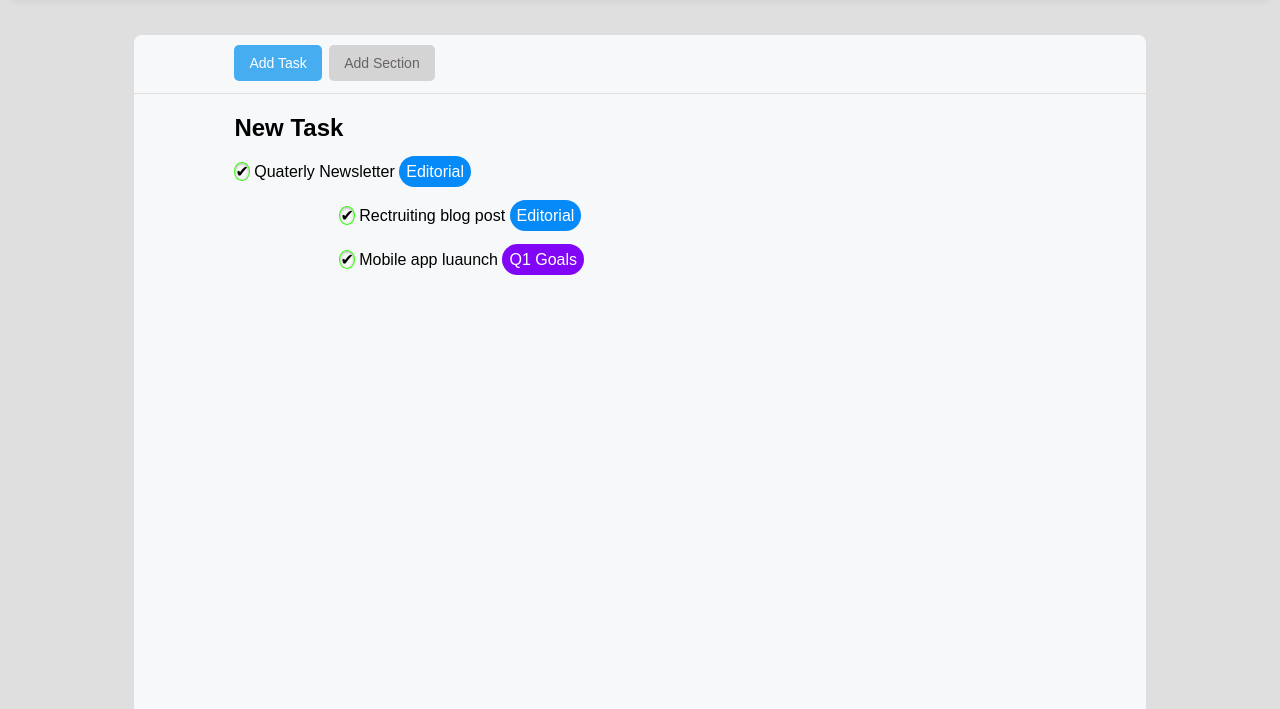
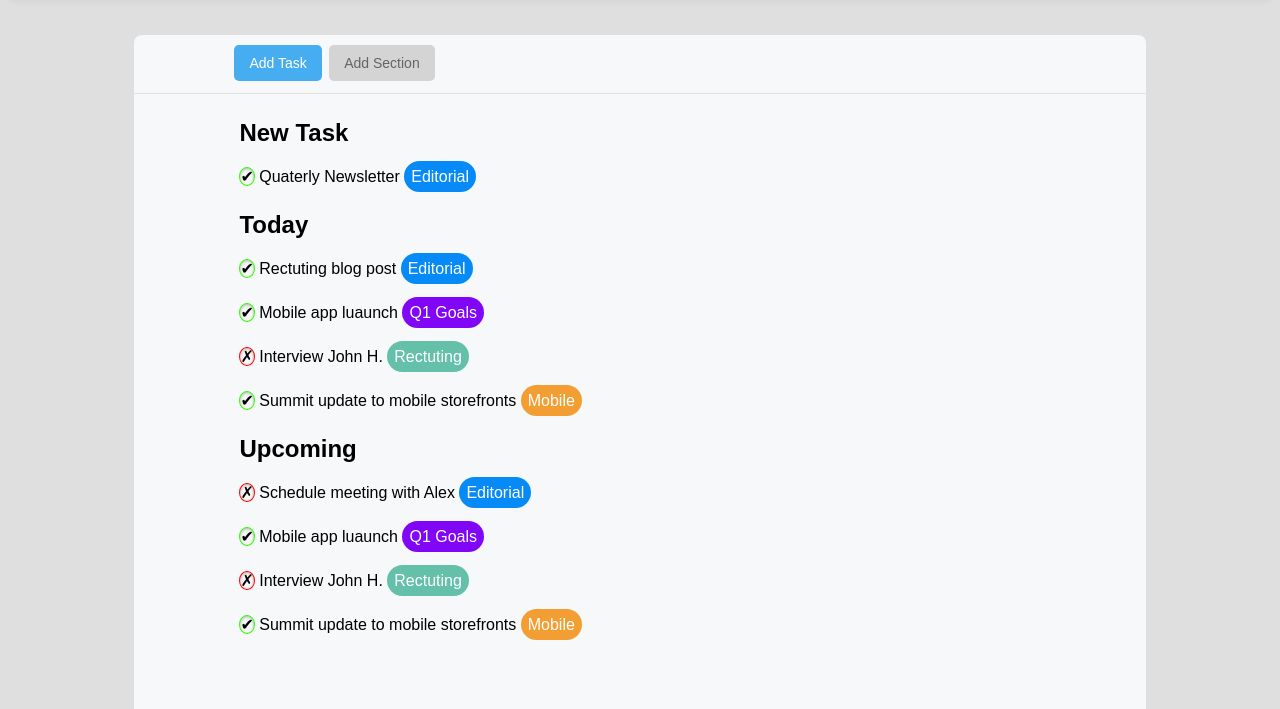
Before and after one commit to Gabbocnc/html-css-toboolist, a plain HTML site: page index.html in a window 1280 px wide. Shown: the part 91-800 px from the top of the page. Drawn offline with Linux system fonts and the light colour scheme; files whose address does not match are found by name.

Commit message:
add list

```diff
--- a/css/style.css
+++ b/css/style.css
@@ -82,12 +82,15 @@ body{
 
 
 .list{
-    margin: auto;
-    margin-left:
+    margin-left: 0;
+    padding-left: 0;
+    ;
 }
+
 ol{
+    padding-left: ;
     margin: 25px
-}
+ }
 .goals{
     border-radius: 25px;
     background: #8106f5;
@@ -97,5 +100,28 @@ ol{
 }
 
 .Section{
-    padding-left:100px;
+    padding-left: 40px;
 }
+
+.Rectruiting{
+    border-radius: 25px;
+    background: #64c0a9;
+    padding: 7px;
+    color: white;
+}
+.mobile{
+    border-radius: 25px;
+    background: #f29e33;
+    padding: 7px;
+    color: white;
+}
+
+#cancel{
+    left:0; top: 2px;
+    width: 30px;
+    height: 30px;
+    border: 1px solid #ff0000;
+    background: #f8f8f8;
+    border-radius: 50%;
+    box-shadow: inset 0 1px 3px rgba(0,0,0,.3)
+}
--- a/index.html
+++ b/index.html
@@ -26,27 +26,68 @@
                 <button id="Task">Add Task</button>
                 <button id="add_section">Add Section</button>
             </div>
+
             <div class="Section">
+                <ul class="list">
+                    <ol>
                         <h2>New Task</h2>
                         <span id="check">✔</span>
                         <span>Quaterly Newsletter</span>
                         <span class="editorial">Editorial</span>
+                    </ol>
 
-            <ul class="list">
                     <ol>
+                        <h2>Today</h2>
                         <span id="check">✔</span>
-                    Rectruiting blog post
+                        <span>Rectuting blog post</span>
                         <span class="editorial">Editorial</span>
                     </ol>
                     <ol>
                         <span id="check">✔</span>
-                    Mobile app luaunch
+                        <span>Mobile app luaunch</span>
                         <span class="goals">Q1 Goals</span>
                     </ol>
                     <ol>
+                        <span id="cancel">&#x2717</span>
+                        <span>Interview John H.</span>
+                        <span class="Rectruiting">Rectuting</span>
+                    </ol>
+                    <ol>
+                        <span id="check">✔</span>
+                        <span>Summit update to mobile storefronts</span>
+                        <span class="mobile">Mobile</span>
+                    </ol>
 
+                    <ol>
+                        <h2>Upcoming</h2>
+                        <span id="cancel">&#x2717</span>
+                        <span>Schedule meeting with Alex</span>
+                        <span class="editorial">Editorial</span>
                     </ol>
-                <ol></ol>
+                    <ol>
+                        <span id="check">✔</span>
+                        <span>Mobile app luaunch</span>
+                        <span class="goals">Q1 Goals</span>
+                    </ol>
+                    <ol>
+                        <span id="cancel">&#x2717</span>
+                        <span>Interview John H.</span>
+                        <span class="Rectruiting">Rectuting</span>
+                    </ol>
+                    <ol>
+                        <span id="check">✔</span>
+                        <span>Summit update to mobile storefronts</span>
+                        <span class="mobile">Mobile</span>
+                    </ol>
+
+
+
+
+
+
+
+
+
                 </ul>
             </div>
 
@@ -58,12 +99,16 @@
 
 
 
+            <!--
+        <span id="check">✔</span>
+        Mobile app luaunch
+        <span class="goals">Q1 Goals</span> -->
 
 
-
-
-
-
+            <!--
+        <span id="check">✔</span>
+        Rectruiting blog post
+        <span class="editorial">Editorial</span> -->
 
 
         </div>
```
Lines whose indentation alone changed are shown as unchanged.
